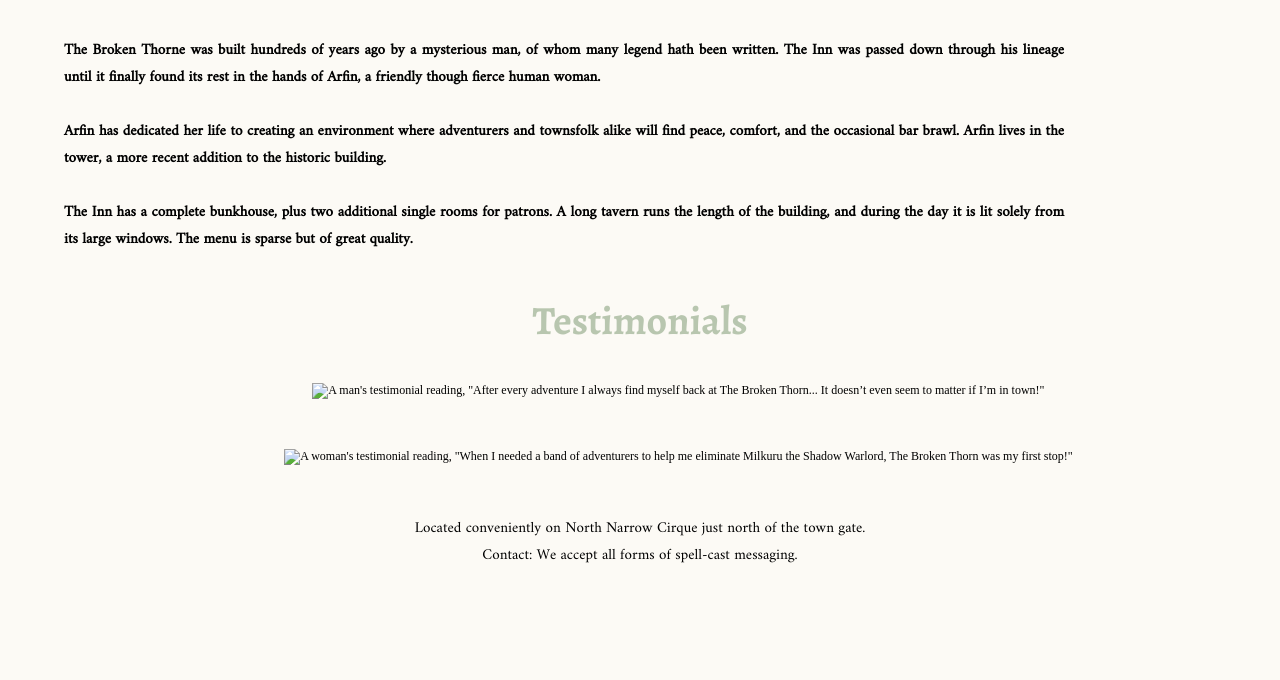
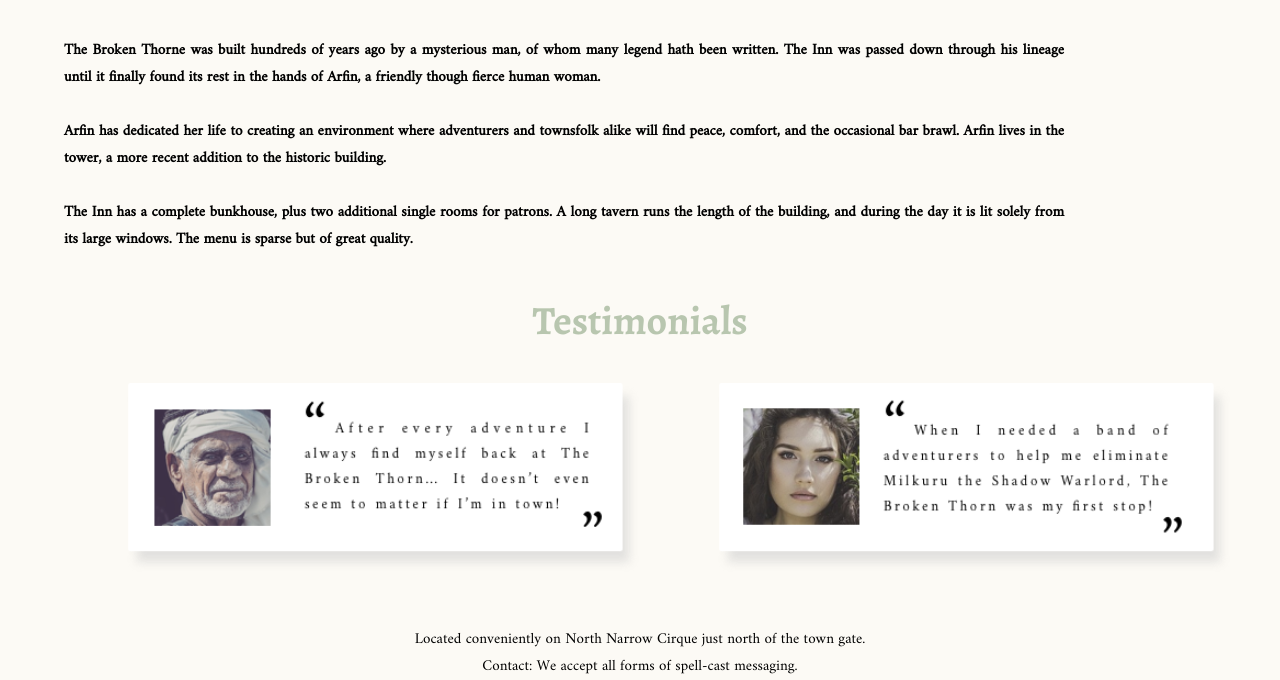
Before and after one commit to frndly/theBrokenThorn, a plain HTML site: page pages/about.html in a window 1280 px wide. Shown: the part 1252-1932 px from the top of the page. Before the commit the page ends 1821 px from the top, so only its background shows below. Drawn offline with nearby package versions, Linux system fonts and the light colour scheme; a web font is replaced by a local one.

Commit message:
Update about.html

```diff
--- a/pages/about.html
+++ b/pages/about.html
@@ -28,8 +28,8 @@
         </h4>
         <h2 class="subtitles">Testimonials</h2>
         <br>
-        <img class="testimonial" src="images/testimonialOne.png" alt="A man's testimonial reading, &#34;After every adventure I always find myself back at The Broken Thorn... It doesn&#146;t even seem to matter if I&#146;m in town!&#34;">
-        <img class="testimonial" src="images/testimonialTwo.png" alt="A woman's testimonial reading, &#34;When I needed a band of adventurers to help me eliminate Milkuru the Shadow Warlord, The Broken Thorn was my first stop!&#34;">
+        <img class="testimonial" src="../images/testimonialOne.png" alt="A man's testimonial reading, &#34;After every adventure I always find myself back at The Broken Thorn... It doesn&#146;t even seem to matter if I&#146;m in town!&#34;">
+        <img class="testimonial" src="../images/testimonialTwo.png" alt="A woman's testimonial reading, &#34;When I needed a band of adventurers to help me eliminate Milkuru the Shadow Warlord, The Broken Thorn was my first stop!&#34;">
     </body>
     <footer>
         <p class="contactInfo">Located conveniently on North Narrow Cirque just north of the town gate.  <br> Contact: We accept all forms of spell-cast messaging.</p>
```
